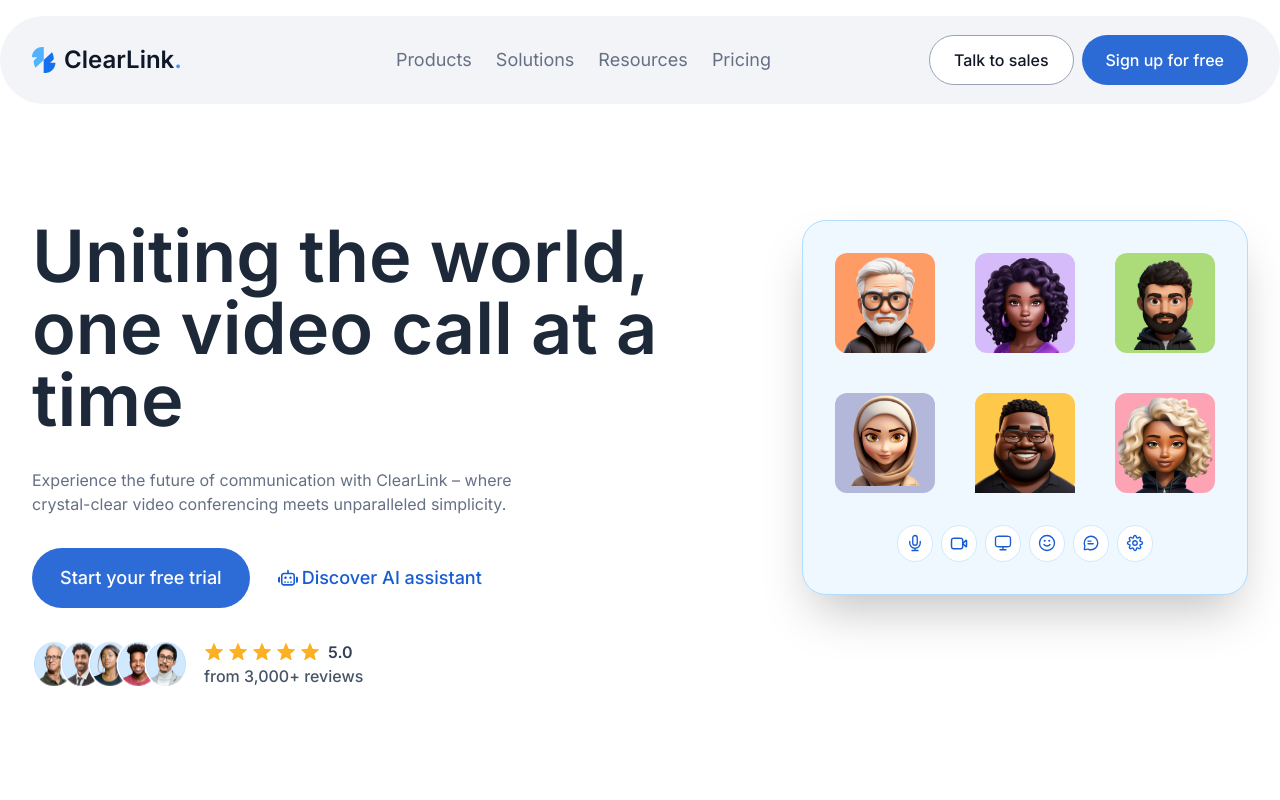
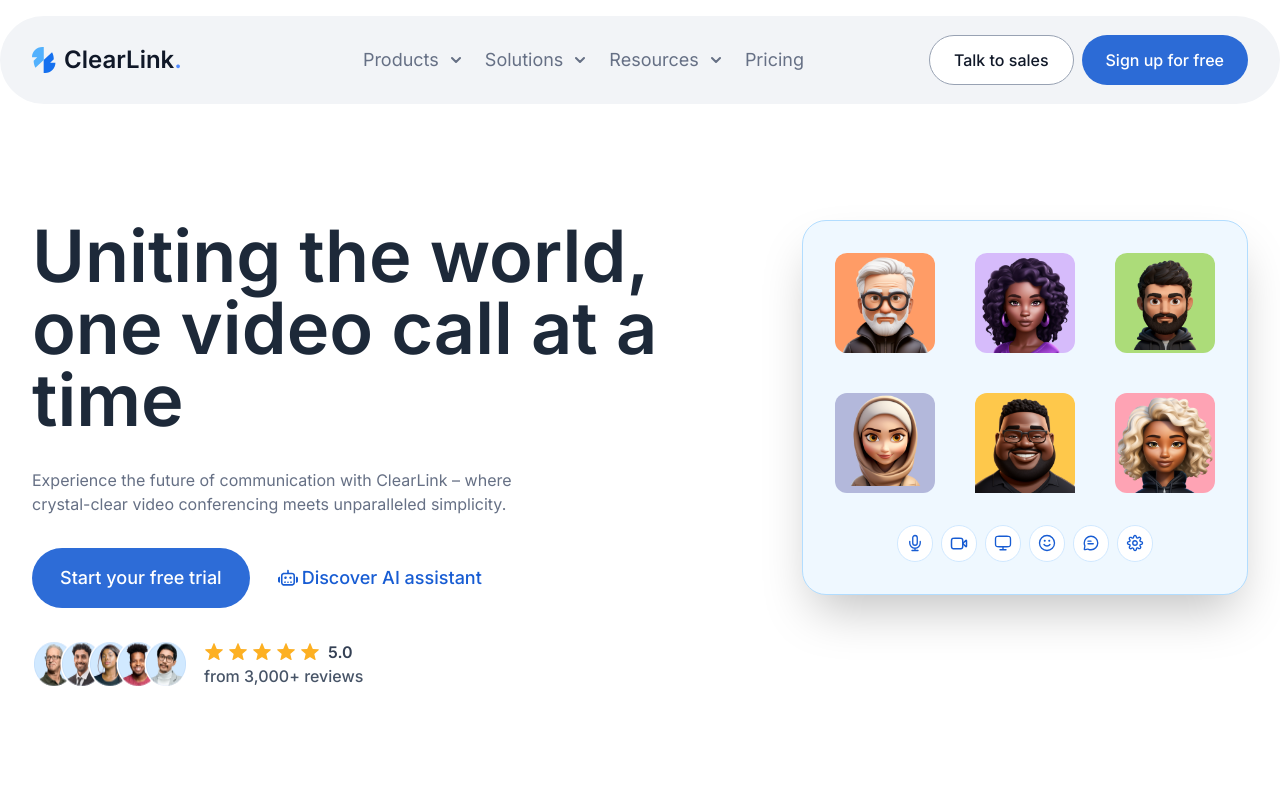
Before and after one commit to Praizee/talent-assessment, a Next.js app: page / in a window 1280 px wide. Shown: the top 800 px of the page. Built offline with nearby package versions, Linux system fonts and the light colour scheme.

Commit message:
fix: nav dropdown

```diff
--- a/component/layout/Nav.jsx
+++ b/component/layout/Nav.jsx
@@ -12,9 +12,9 @@ const Nav = () => {
   const [state, setState] = useState(false);
 
   const navigation = [
-    { title: "Products", path: "/" },
-    { title: "Solutions", path: "/" },
-    { title: "Resources", path: "/" },
+    { title: "Products", path: "/", options: ["Option 1", "Option 2"] },
+    { title: "Solutions", path: "/", options: ["Option A", "Option B"] },
+    { title: "Resources", path: "/", options: ["Option X", "Option Y"] },
     { title: "Pricing", path: "/" },
   ];
 
@@ -99,18 +99,69 @@ const Nav = () => {
           >
             <ul className="flex-1 justify-center items-center space-y-6 md:flex md:space-x-6 md:space-y-0">
               {navigation.map((item, idx) => {
+                const isLastItem = idx === navigation.length - 1;
+
                 return (
                   <li
                     key={idx}
                     className="text-[#667085] hover:text-[#444a58] text-lg"
                   >
-                    <a href={item.path} className="block">
-                      {item.title}
-                    </a>
+                    {!isLastItem ? (
+                      <div className="relative">
+                        <button
+                          className="flex items-center focus:outline-none"
+                          onClick={() => {
+                            const dropdown = document.getElementById(
+                              `dropdown-${idx}`
+                            );
+                            dropdown.classList.toggle("hidden");
+                          }}
+                        >
+                          <span>{item.title}</span>
+                          <svg
+                            className="w-2.5 h-2.5 ms-3"
+                            aria-hidden="true"
+                            xmlns="http://www.w3.org/2000/svg"
+                            fill="none"
+                            viewBox="0 0 10 6"
+                          >
+                            <path
+                              stroke="currentColor"
+                              stroke-linecap="round"
+                              stroke-linejoin="round"
+                              stroke-width="2"
+                              d="m1 1 4 4 4-4"
+                            />
+                          </svg>
+                        </button>
+                        <div
+                          id={`dropdown-${idx}`}
+                          className="hidden z-10 absolute text-gray-700 bg-white divide-y divide-gray-100 rounded-lg shadow w-44"
+                        >
+                          <ul className="py-2 text-sm text-gray-700">
+                            {item.options.map((option, optionIdx) => (
+                              <li key={optionIdx}>
+                                <a
+                                  href={item.path} // Update to link to the corresponding path
+                                  className="block px-4 py-2 hover:bg-gray-100"
+                                >
+                                  {option}
+                                </a>
+                              </li>
+                            ))}
+                          </ul>
+                        </div>
+                      </div>
+                    ) : (
+                      <a href={item.path} className="block">
+                        {item.title}
+                      </a>
+                    )}
                   </li>
                 );
               })}
             </ul>
+
             <div className="items-center justify-end mt-6 space-y-6 md:flex md:mt-0">
               <div className="flex gap-2">
                 <Link
```
